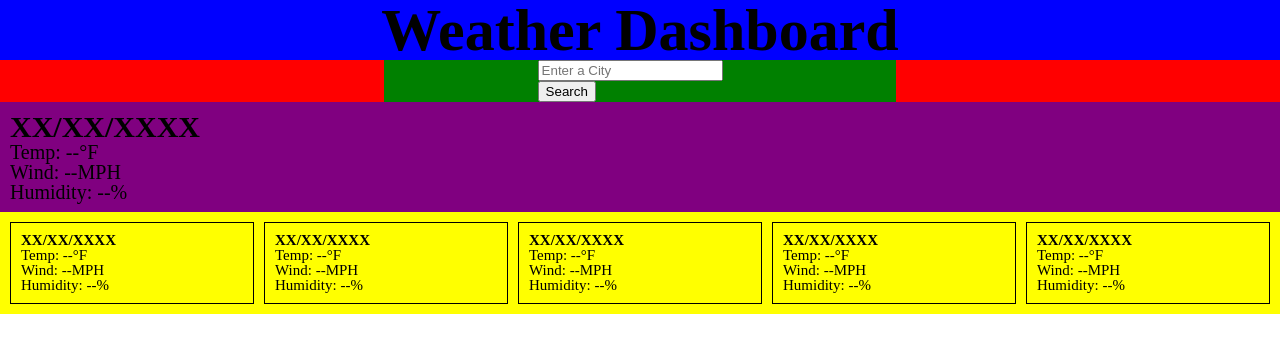
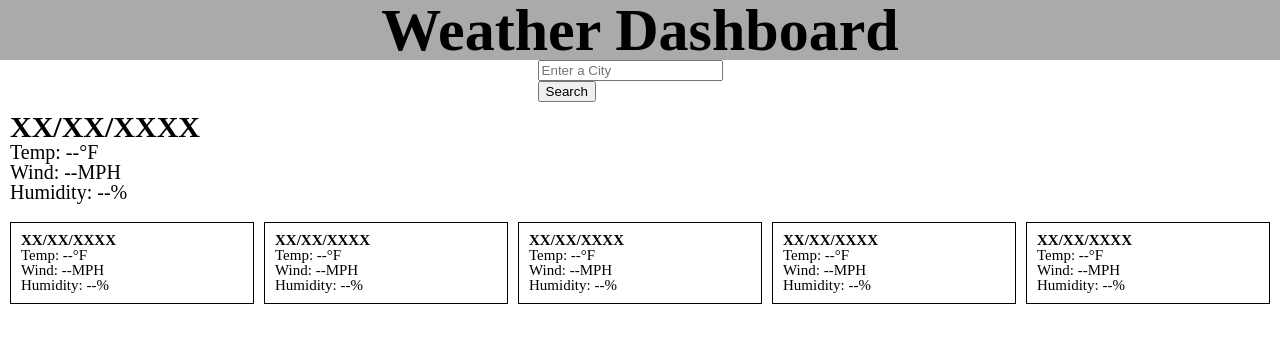
Before and after one commit to thinkbui/umn-edx-weather-dashboard, a plain HTML site: page index.html in a window 1280 px wide. Drawn offline with nearby package versions, Linux system fonts and the light colour scheme; no server answers.

Commit message:
Removed test styling

```diff
--- a/assets/css/style.css
+++ b/assets/css/style.css
@@ -1,7 +1,7 @@
 header {
   width: 100%;
   text-align: center;
-  background-color: blue;
+  background-color: #AAAAAA;
 }
 
 h1 {
@@ -9,22 +9,12 @@ h1 {
   font-weight: bolder;
 }
 
-section {
-  background-color: red;
-}
-
 .form {
   width: 40%;
   margin: 0 auto;
-  background-color: green;
-}
-
-article {
-  background-color: yellow;
 }
 
 .big_forecast {
-  background-color: purple;
   width: 100%;
   padding: 10px;
 }
@@ -47,7 +37,6 @@ article {
 }
 
 .small_forecast {
-  /* background-color: brown; */
   border: 1px solid black;
   padding: 10px;
 }
```
